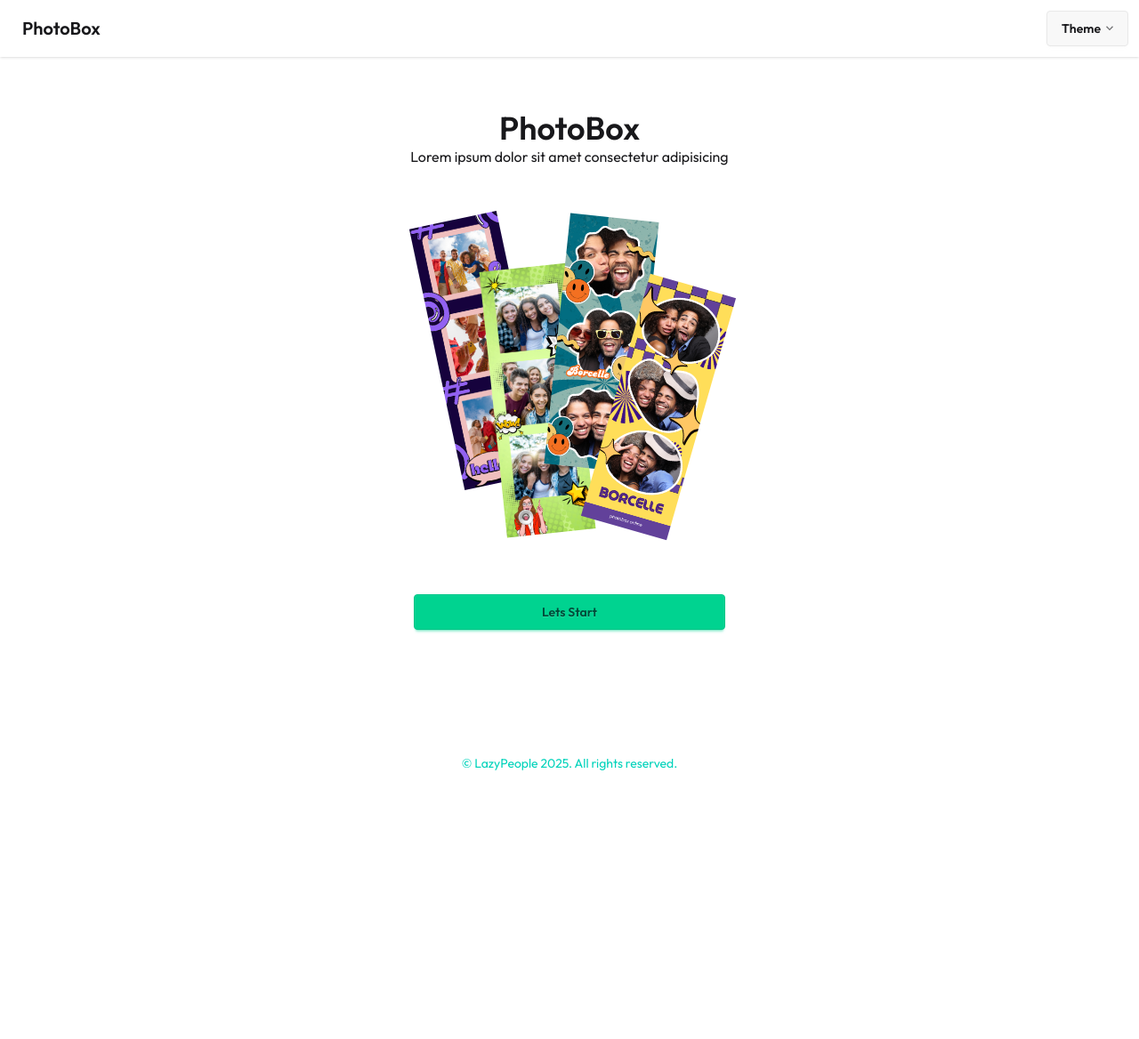
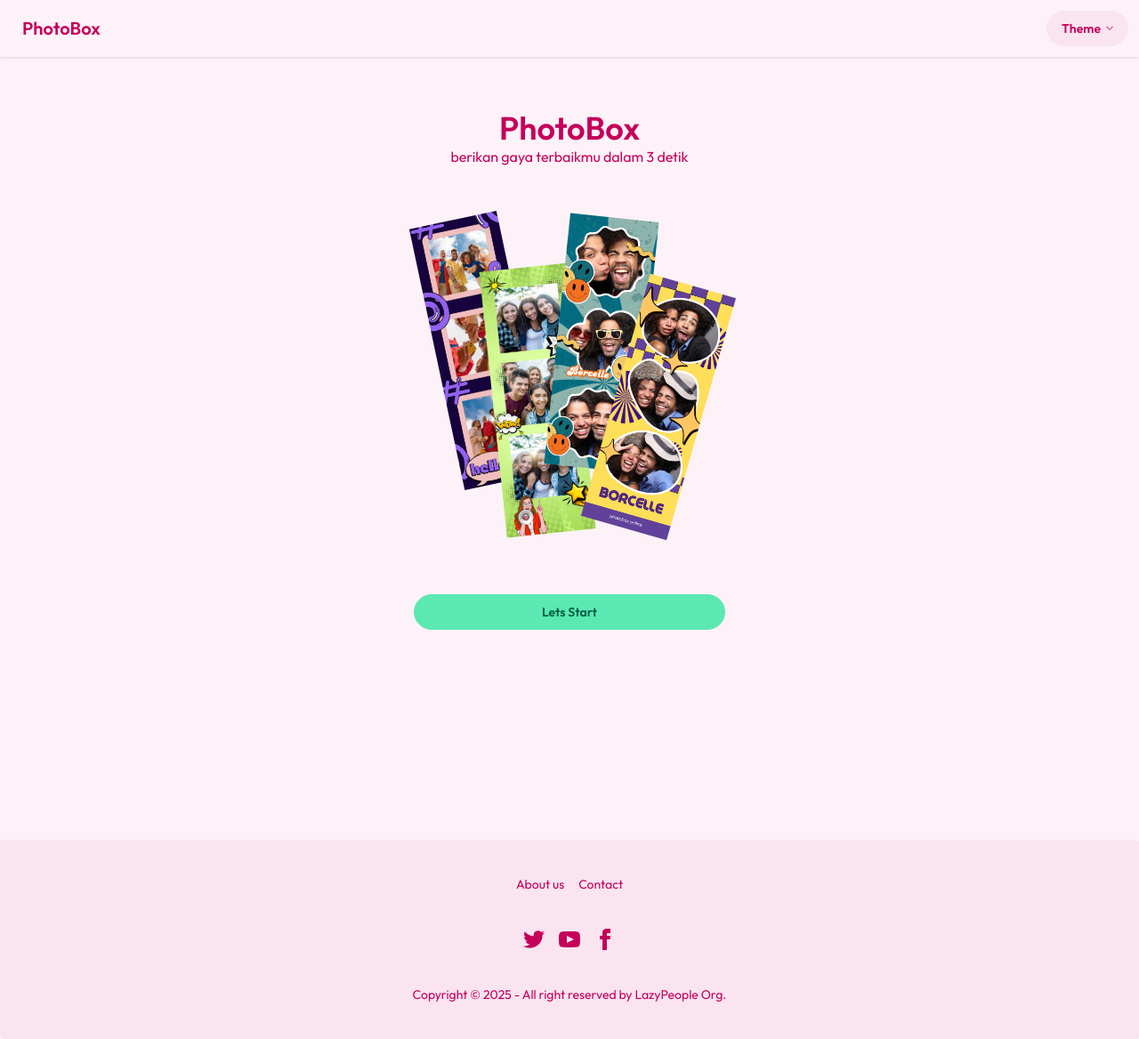
Before and after one commit to AnggaaIs/picapop, a Next.js app: page / in a window 1280 px wide. Shown: the whole page at 89% size. Before the commit the page ends 908 px from the top, so only its background shows below. Built offline with nearby package versions, Linux system fonts and the light colour scheme.

Commit message:
feat: update Footer and Navbar components, change default theme, and enhance Home layout

```diff
--- a/src/app/components/Footer.tsx
+++ b/src/app/components/Footer.tsx
@@ -4,8 +4,6 @@ export default function Footer() {
       <nav className="grid grid-flow-col gap-4">
         <a className="link link-hover">About us</a>
         <a className="link link-hover">Contact</a>
-        <a className="link link-hover">Jobs</a>
-        <a className="link link-hover">Press kit</a>
       </nav>
       <nav>
         <div className="grid grid-flow-col gap-4">
@@ -45,7 +43,7 @@ export default function Footer() {
         </div>
       </nav>
       <aside>
-        <p>Copyright © {new Date().getFullYear()} - All right reserved by ACME Industries Ltd</p>
+        <p>Copyright © {new Date().getFullYear()} - All right reserved by LazyPeople Org.</p>
       </aside>
     </footer>
   )
--- a/src/app/components/Navbar.tsx
+++ b/src/app/components/Navbar.tsx
@@ -1,3 +1,4 @@
+/* eslint-disable @next/next/no-html-link-for-pages */
 'use client';
 
 import { useTheme } from "next-themes"
@@ -7,7 +8,7 @@ export default function Navbar() {
   return (
     <div className="navbar bg-base-100 shadow-sm">
       <div className="flex-1">
-        <a className="btn btn-ghost text-xl">PhotoBox</a>
+        <a href="/" className="btn btn-ghost text-xl">PhotoBox</a>
       </div>
       <div className="flex-none">
         <div className="dropdown dropdown-end">
--- a/src/app/layout.tsx
+++ b/src/app/layout.tsx
@@ -22,7 +22,7 @@ export default function RootLayout({
       <body className={`${outfit.className} antialiased`}>
         <ThemeProvider
           attribute="data-theme"
-          defaultTheme="light"
+          defaultTheme="valentine"
           enableSystem
           // disableTransitionOnChange
         >
--- a/src/app/page.tsx
+++ b/src/app/page.tsx
@@ -2,16 +2,19 @@
 import Image from "next/image";
 import { useRouter } from "next/navigation";
 import Navbar from "./components/Navbar";
+import Footer from "./components/Footer";
 
 export default function Home() {
   const router = useRouter();
   return (
     <>
       <Navbar />
-      <div className="flex flex-col items-center p-10 h-screen">
+      <div className="flex flex-col items-center p-10 mb-20 h-screen">
         <div className="flex flex-col items-center max-w-6xl md:p-5 rounded-xl w-full">
           <h2 className="text-center text-4xl font-semibold">PhotoBox</h2>
-          <p className="text-center">Lorem ipsum dolor sit amet consectetur adipisicing</p>
+          <p className="text-center">
+            berikan gaya terbaikmu dalam 3 detik
+          </p>
           <div className="mt-14 w-[300px] flex items-center justify-center bg-blue-300 relative">
             {/* <p>ok</p> */}
             <Image className="absolute left-0 top-0 -rotate-12" src="/example/template1.png" alt="contoh" width={100} height={100} />
@@ -25,10 +28,9 @@ export default function Home() {
             }} className="btn btn-success w-[350px]">Lets Start</button>
           </div>
         </div>
-        <div className="py-10">
-          <p className="text-sm text-accent">&copy; LazyPeople 2025. All rights reserved.</p>
-        </div>
       </div>
+
+      <Footer />
     </>
   );
 }
--- a/src/app/photosession/page.tsx
+++ b/src/app/photosession/page.tsx
@@ -243,8 +243,12 @@ export default function PhotoSession() {
               </h2>
             </div>
           ) : (
-            <div className="flex items-center justify-center text-6xl font-bold">
-              {countdown}
+            <div className="
+            bg-black/50 fixed inset-0 w-full left-0 z-[9999] h-full flex items-center justify-center top-0
+            ">
+              <p className="text-6xl font-semibold">
+                {countdown}
+              </p>
             </div>
           )}
 
```
